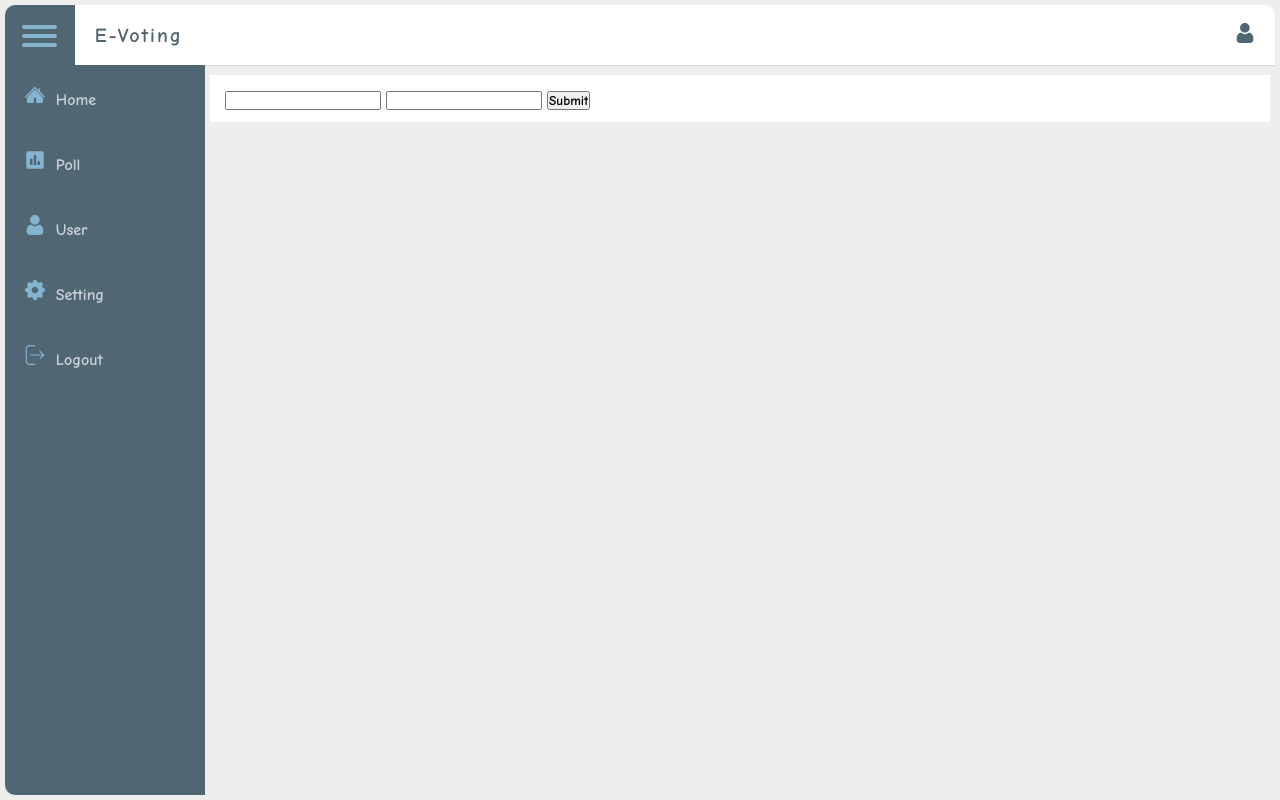
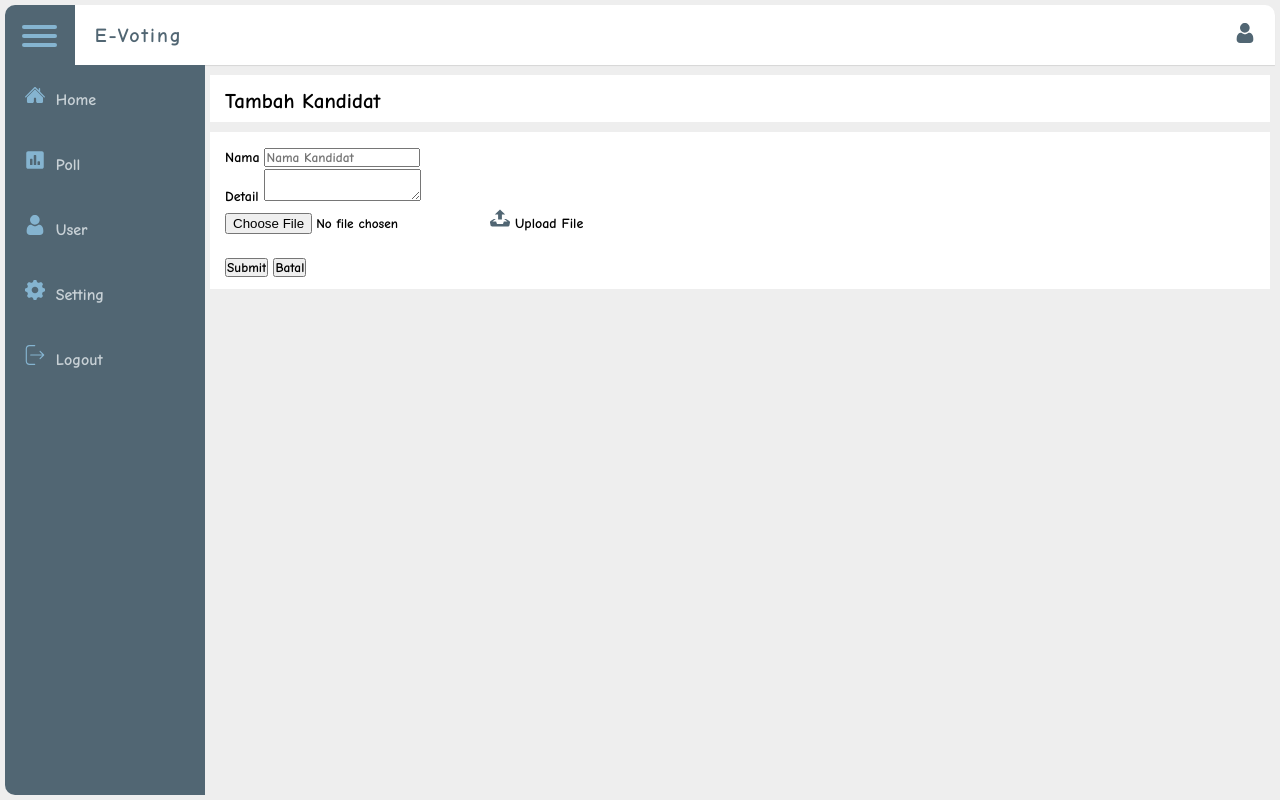
Before and after one commit to travisblock/phpmvc-poll-system, a PHP site: template app/views/admin/polling/tambah.php in a window 1280 px wide. Run offline with PHP 8.4, Linux system fonts and the light colour scheme; the template is opened without the code that fills it, so the values that code supplies are empty; some libraries are stand-ins or nearby versions.

Commit message:
update view of tambah polling

```diff
--- a/app/views/admin/polling/tambah.php
+++ b/app/views/admin/polling/tambah.php
@@ -1,9 +1,30 @@
 <div class="container">
+  <div class="content content-title">
+    <h2>Tambah Kandidat</h2>
+  </div>
   <div class="content">
-    <form method="POST" action="<?= BASEURL; ?>/admin/polling/tambah">
-      <input type="text" name="nama">
-      <input type="text" name="detail">
-      <input type="submit" value="Submit">
-    </form>
+    <div class="form-bungkus">
+      <form class="form-group" method="POST" action="<?= BASEURL; ?>/admin/polling/tambah" enctype="multipart/form-data">
+        <div class="input-group">
+          <span>Nama</span>
+          <input type="text" name="nama" placeholder="Nama Kandidat">
+        </div>
+
+        <div class="input-group">
+          <span>Detail</span>
+          <textarea name="detail"></textarea>
+        </div>
+
+        <div class="input-group">
+          <input type="file" class="inputfile" id="file" name="img" onchange="validasiFile(event)">
+          <label for="file"><svg xmlns="http://www.w3.org/2000/svg" width="20" height="17" viewBox="0 0 20 17"><path d="M10 0l-5.2 4.9h3.3v5.1h3.8v-5.1h3.3l-5.2-4.9zm9.3 11.5l-3.2-2.1h-2l3.4 2.6h-3.5c-.1 0-.2.1-.2.1l-.8 2.3h-6l-.8-2.2c-.1-.1-.1-.2-.2-.2h-3.6l3.4-2.6h-2l-3.2 2.1c-.4.3-.7 1-.6 1.5l.6 3.1c.1.5.7.9 1.2.9h16.3c.6 0 1.1-.4 1.3-.9l.6-3.1c.1-.5-.2-1.2-.7-1.5z"/></svg> <span>Upload File</span></label>
+        </div>
+        <img id="preview">
+        <div class="input-group-btn">
+          <input class="btn submit" type="submit" value="Submit">
+          <button class="btn close" onClick='history.back();'> Batal </button>
+        </div>
+      </form>
+    </div>
   </div>
 </div>
```
